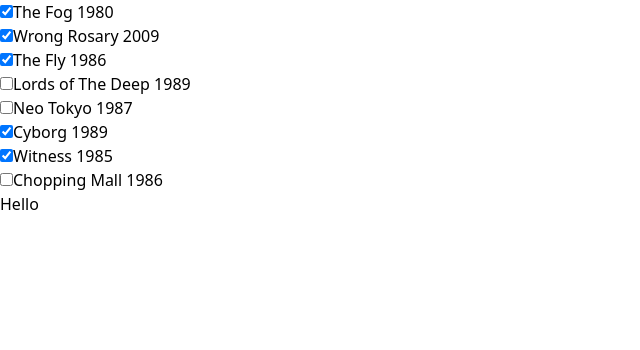
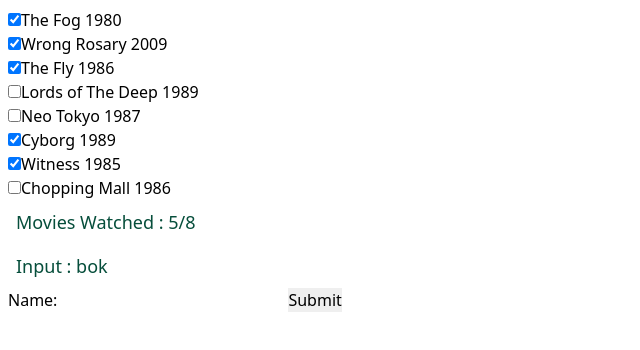
Before and after one commit to Marvling/movie-todo, a React (Create React App) app: page / in a window 1280 px wide. Shown: the top 350 px of the page, without its empty margins (0-640 px from the left). Built offline with nearby package versions, Linux system fonts and the light colour scheme.

Commit message:
working on <input>

```diff
--- a/public/index.html
+++ b/public/index.html
@@ -33,7 +33,6 @@
     <div id="root">
 
     </div>
-    <div>Hello</div>
     <!--
       This HTML file is a template.
       If you open it directly in the browser, you will see an empty page.
--- a/src/App.js
+++ b/src/App.js
@@ -7,11 +7,62 @@ class App extends React.Component{
         super(props)
 
         this.handleChange = this.handleChange.bind(this)
+        this.handleInput = this.handleInput.bind(this)
+        this.handleSubmit = this.handleSubmit.bind(this)
+
+
+        let numberWatched = 0;
+            for (let i = 0; i <todoData.length; i++) {
+            if (todoData[i].isWatched) {numberWatched++};
+        }
+
+
 
         this.state = {
-            todoDataArray: todoData
+            typedName: 'bok',
+            todoDataArray: todoData,
+            numberOfWatched: numberWatched
         }
     }
+
+    countWatched(){
+        let updatedNumber = 0
+
+        this.setState( (prevState)=>{
+            for (let i = 0; i < prevState.todoDataArray.length; i++) {
+            if (prevState.todoDataArray[i].isWatched) {updatedNumber++};
+        }
+            return {numberOfWatched: updatedNumber}
+
+        })
+
+    }
+    handleInput(event) {
+        this.setState({typedName: event.target.value});
+      }
+
+    handleSubmit(event) {
+        // alert('A name was submitted: ' + this.state.typedName);
+
+
+        this.setState((prevState)=> {
+            let objectToAdd = {
+                id: prevState.todoDataArray[prevState.todoDataArray.length-1].id + 1,
+                name: prevState.typedName,
+                year: 3000,
+                isWatched: false,
+                dateWatched: ''
+            }
+
+            // let updatedTodoArray = prevState
+            // updatedTodoArray.todoDataArray.push(objectToAdd)
+
+            // return{todoDataArray: updatedTodoArray}
+        })
+
+
+        event.preventDefault();
+      }
 
     handleChange(id){
         this.setState(prevState => {
@@ -22,13 +73,19 @@ class App extends React.Component{
                         isWatched: !todo.isWatched
                     }
                 }
+
                 return todo
             })
             return {
-                todoDataArray: updatedTodoArray
+                todoDataArray: updatedTodoArray,
             }
         })
+
+        this.countWatched();
+
+
     }
+
 
     render (){
 
@@ -36,17 +93,34 @@ class App extends React.Component{
             (items) => <TodoItem
                 key={items.id}
                 todoObject={items}
-                increaseButton={this.debugCounter}
                 handleChange = {this.handleChange}
             />
         )
 
+
         return(
-            <div>
-               {todoItemsList}
+            <div className='m-2'>
+                {todoItemsList}
+                <p
+                    className='p-2 text-lg text-green-900'>
+                    Movies Watched : {this.state.numberOfWatched}/{this.state.todoDataArray.length}
+                </p>
+                <p
+                    className='p-2 text-lg text-green-900'>
+                    Input : {this.state.typedName}
+                </p>
+
+
+                <form onSubmit={this.handleSubmit}>
+                    <label>
+                        Name:
+                        <input type="text"  onChange={this.handleInput} />
+                    </label>
+                    <input type="submit" value="Submit" />
+                </form>
+
             </div>
         )
     }
 }
-
 export default App
--- a/src/components/TodoItem.js
+++ b/src/components/TodoItem.js
@@ -1,6 +1,6 @@
 import React from 'react'
 
-function ToDoItem(props) {
+const ToDoItem = (props) => {
     return(
     <div>
         <input
@@ -11,8 +11,7 @@ function ToDoItem(props) {
         />
 
         <label
-            htmlFor={props.todoObject.name}
-            >
+            htmlFor={props.todoObject.name}>
             {props.todoObject.name} {props.todoObject.year}
         </label>
     </div>)
```
Also changed, not shown: 1 other file (tests, documents, lock files or other folders).
